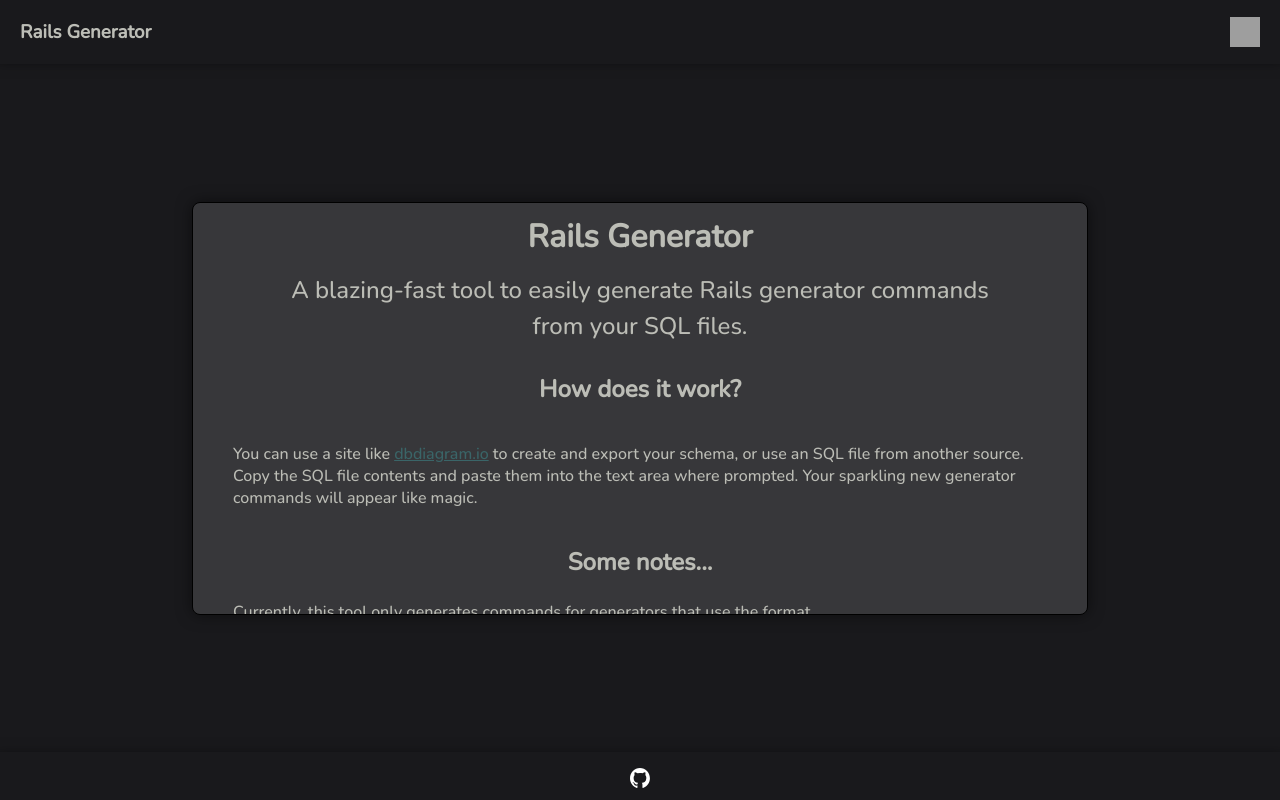
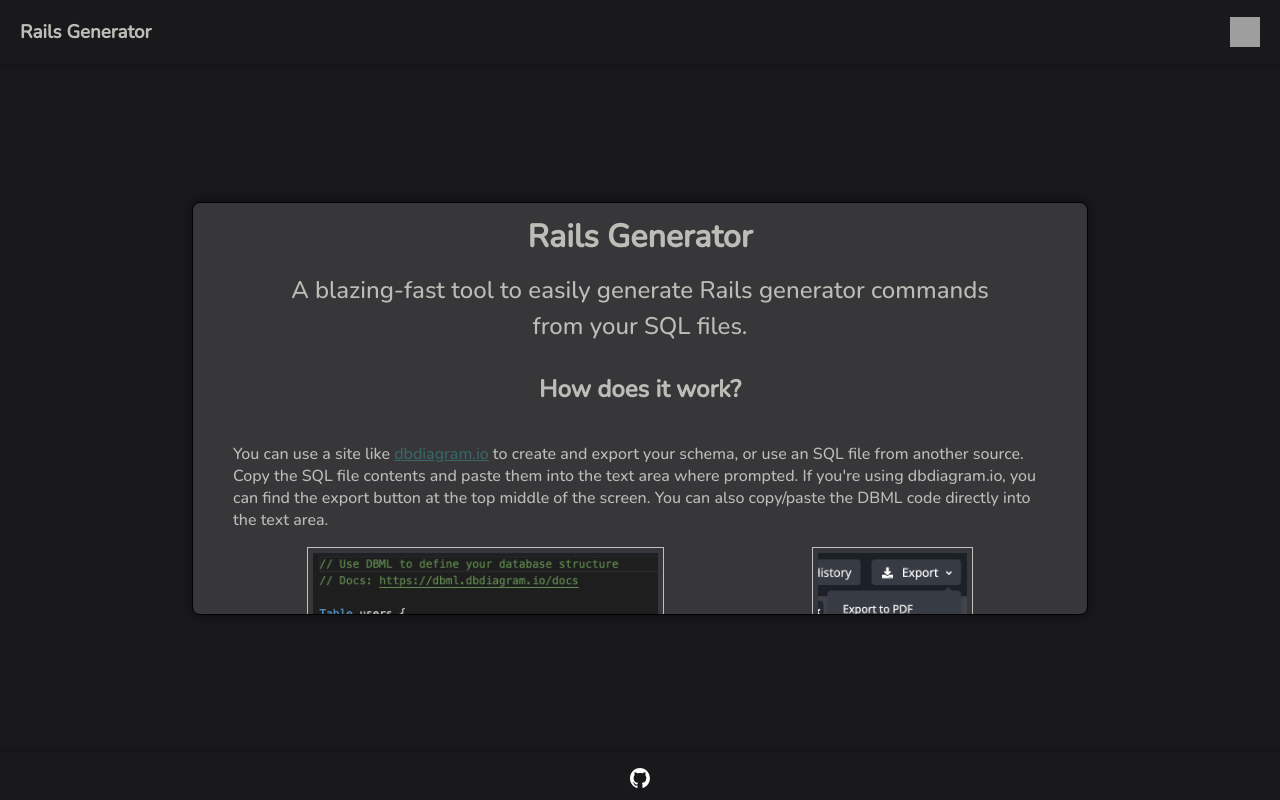
Before and after one commit to brennacodes/railsgenerator, a SvelteKit app: page / in a window 1280 px wide. Built offline with nearby package versions, Linux system fonts and the light colour scheme; grey boxes are pictures that could not be loaded.

Commit message:
add example images

```diff
--- a/src/routes/+page.svelte
+++ b/src/routes/+page.svelte
@@ -9,6 +9,8 @@
 
   import ghWhite from '$images/github-mark-white.svg';
   import ghBlack from '$images/github-mark.png';
+  import dbml from '$images/DBML.png';
+  import sql from '$images/sql_exports.png';
 
   import Navbar from '$components/Navbar.svelte';
   import Footer from '$components/Footer.svelte';
@@ -48,7 +50,20 @@
     <h2 class="inner-title">How does it work?</h2>
     <p class="notes">You can use a site like <a href="https://dbdiagram.io">dbdiagram.io</a> to create and export your schema, or use an SQL file from another source.
       Copy the SQL file contents and paste them into the text area where prompted.
-      Your sparkling new generator commands will appear like magic.</p>
+      If you're using <span class="db-diagram">dbdiagram.io</span>, you can find the export button at the top middle of the screen. You can also copy/paste the DBML code directly into the text area.
+      <span class="figures">
+        <figure alt="DBML code">
+          <img src={dbml} alt="DBML export button" class="dbml-img">
+          <figcaption>DBML example</figcaption>
+        </figure>
+        <figure alt="SQL exports">
+          <img src={sql} alt="SQL export options" class="sql-img">
+          <figcaption>SQL Export Options</figcaption>
+        </figure>
+      </span>
+
+      Your sparkling new generator commands will appear like magic.
+    </p>
     <h2 class="inner-title">Some notes...</h2>
     <div class="notes">
       Currently, this tool only generates commands for generators that use the format <code>|some_lowercase_model_name| |field_name:field_type|</code>(so it's not the best for things like controllers...yet), and it has only been tuned to work with PostgreSQL sql and DDL from Postico.
@@ -74,6 +89,40 @@
 <Footer />
 
 <style>
+  .figures {
+    display: flex;
+    flex-direction: row;
+    box-sizing: border-box;
+    justify-content: space-around;
+    align-items: center;
+  }
+  figure {
+    box-sizing: border-box;
+    contain: content;
+    width: fit-content;
+    border: thin #c0c0c0 solid;
+    display: flex;
+    flex-flow: column;
+    padding: 5px;
+  }
+
+  .sql-img {
+    width: auto;
+    max-height: 30vh;
+  }
+
+  .dbml-img {
+    width: auto;
+    max-height: 30vh;
+  }
+
+  figcaption {
+    background-color: #52525283;
+    color: #fff;
+    font: italic smaller sans-serif;
+    padding: 3px;
+    text-align: center;
+  }
   h1 {
     background: none;
   }
```
Also changed, not shown: src/assets/images/DBML.png (added), src/assets/images/sql_exports.png (added).
